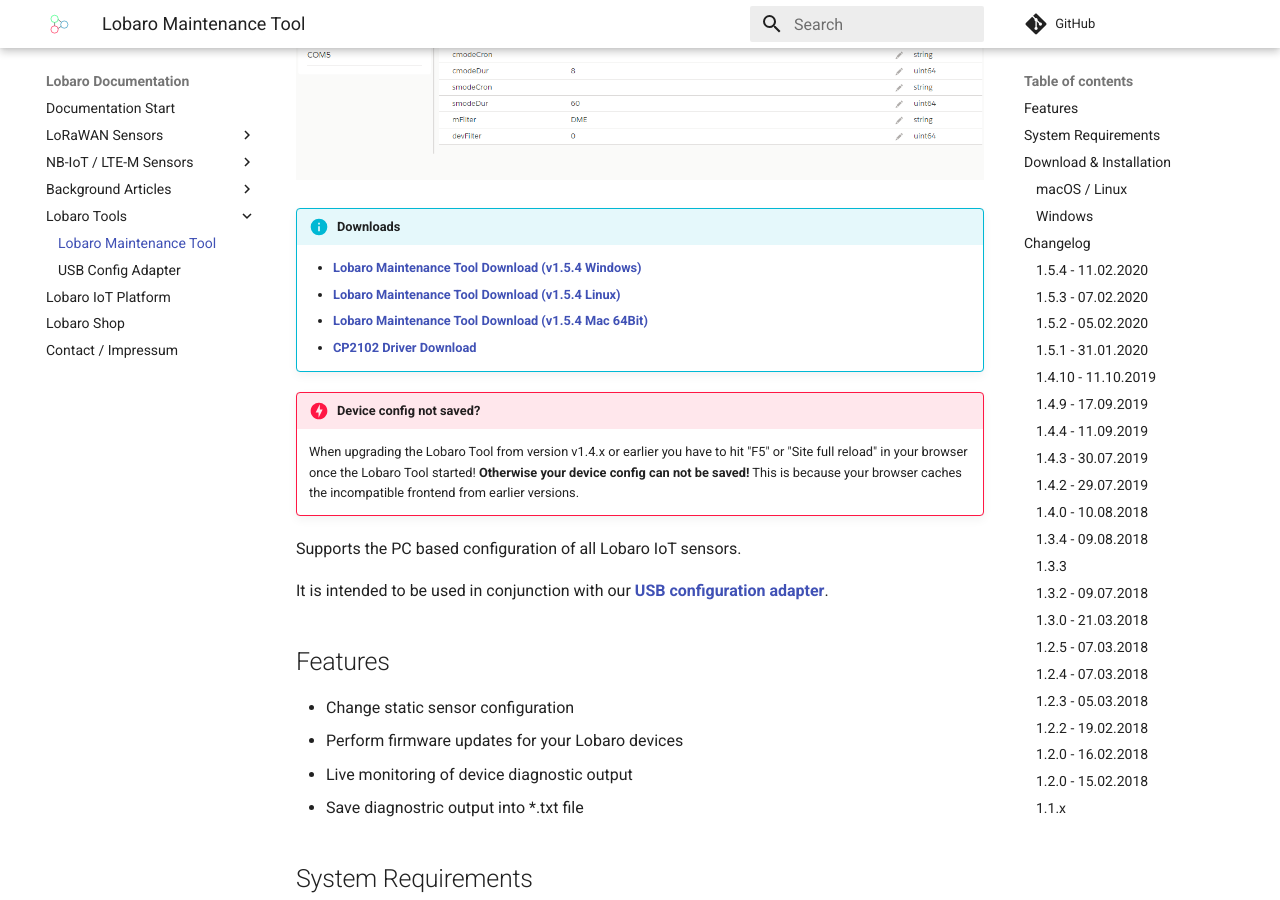
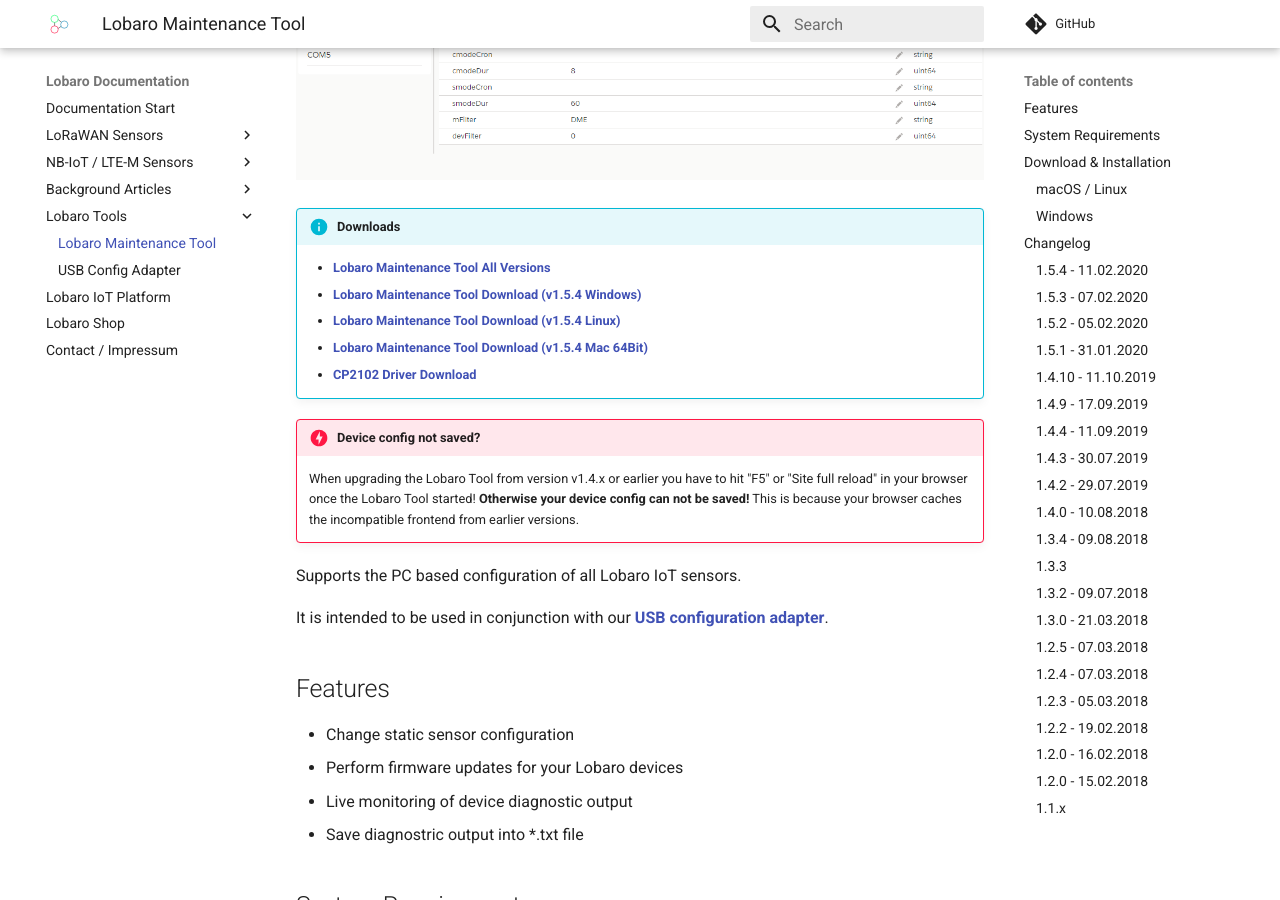
Before and after one commit to Lobaro/docs, an MkDocs documentation site: the page built from docs/tools/lobaro-tool.md, in a window 1280 px wide and 900 px high, scrolled down 410 px. Built offline with MkDocs 1.6.1 and Material for MkDocs 9.7.7, drawn with Linux system fonts in a browser that asks for light colours; a script that is not in the unit is left out; comment, search, counter and statistics services are not loaded.

Commit message:
Update lobaro-tool.md

```diff
--- a/docs/tools/lobaro-tool.md
+++ b/docs/tools/lobaro-tool.md
@@ -3,6 +3,7 @@
 ![Screenshot Lobaro-Tool](./img/Lobaro_Tool_ConfigFeature.png)
 
 !!! info "Downloads"
+    * [**Lobaro Maintenance Tool All Versions**](https://github.com/lobaro/flash-tool-release/releases){: target="_blank"}
     * [**Lobaro Maintenance Tool Download (v1.5.4 Windows)**](https://github.com/lobaro/flash-tool-release/releases/download/1.5.4/lobaro-tool.exe){: target="_blank"}
     * [**Lobaro Maintenance Tool Download (v1.5.4 Linux)**](https://github.com/lobaro/flash-tool-release/releases/download/1.5.4/lobaro-tool-linux){: target="_blank"}
     * [**Lobaro Maintenance Tool Download (v1.5.4 Mac 64Bit)**](https://github.com/lobaro/flash-tool-release/releases/download/1.5.4/lobaro-tool-mac64){: target="_blank"}
```
